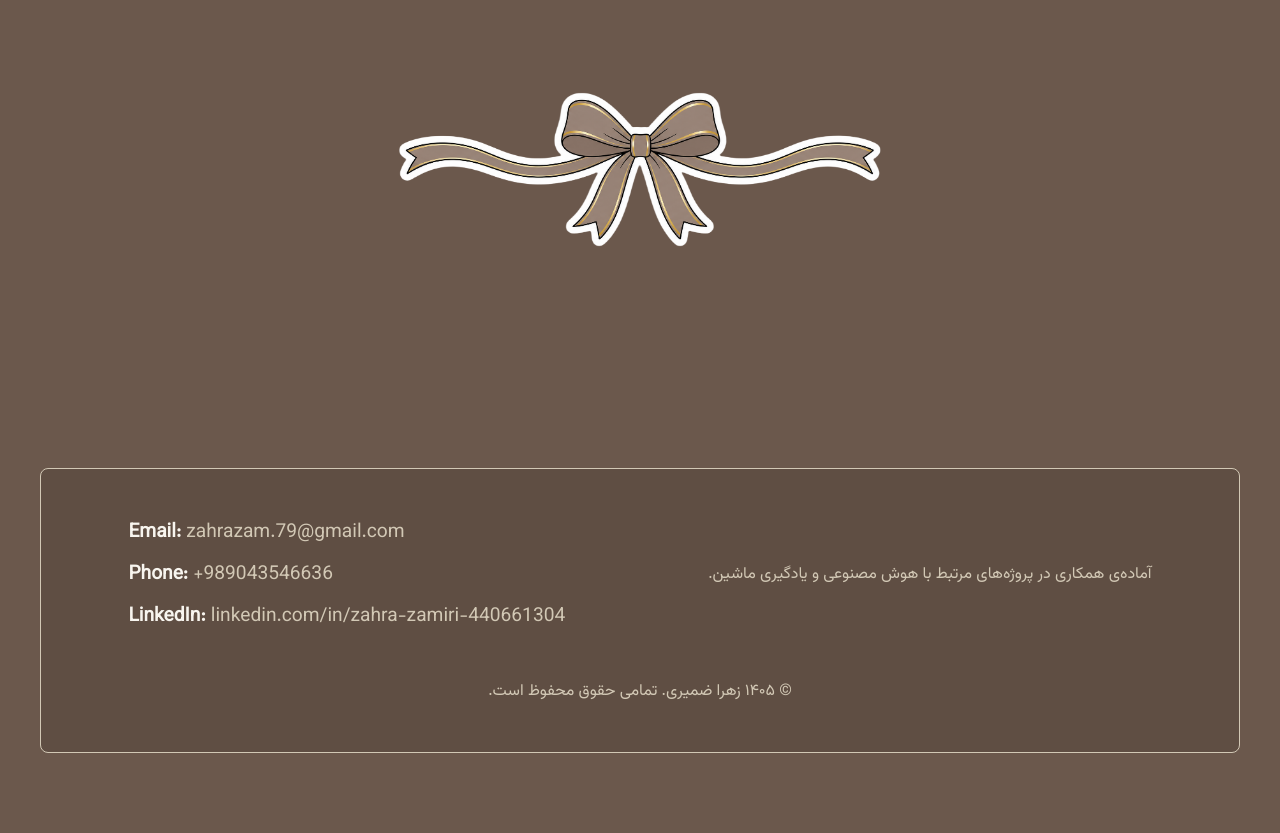
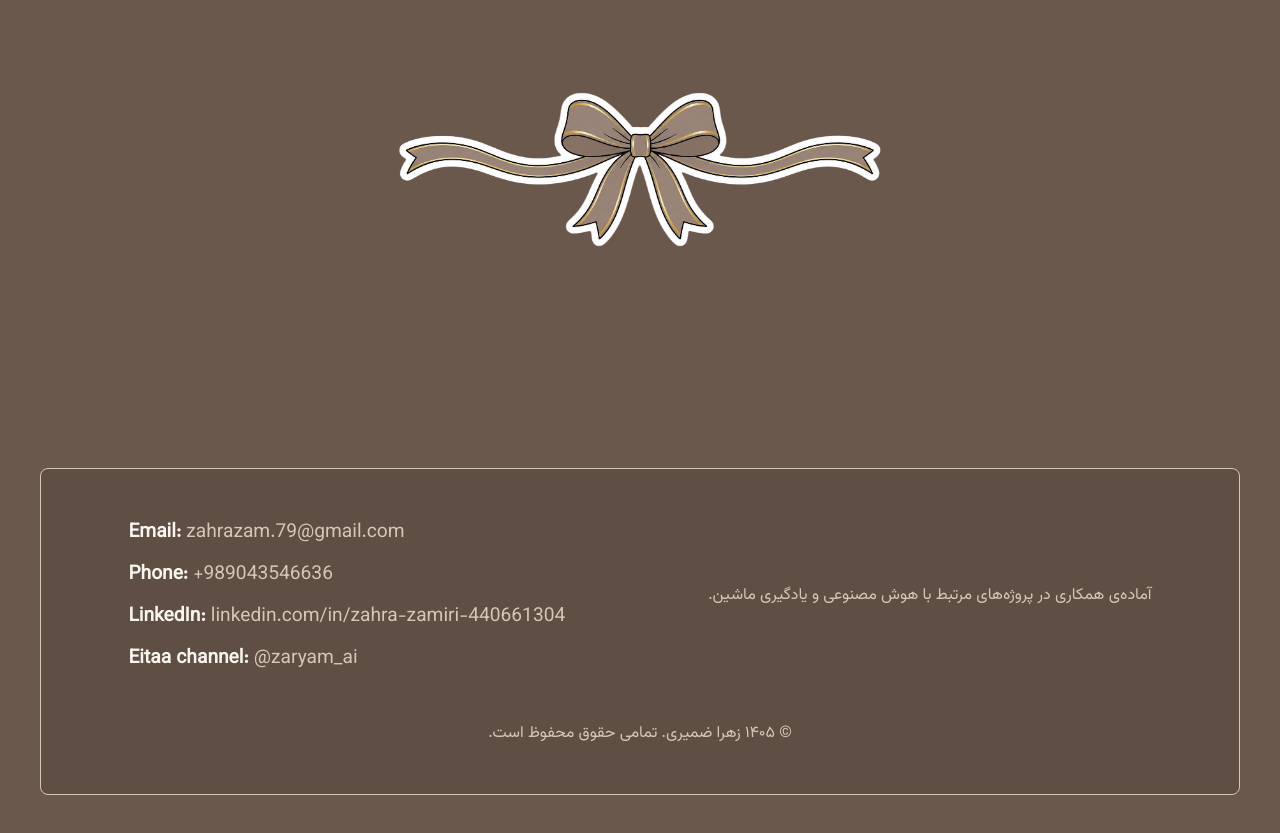
Before and after one commit to zahrazam/portfolio, a plain HTML site: page index.html in a window 1280 px wide. Shown: the part 7281-8114 px from the top of the page. Drawn offline with Linux system fonts and the light colour scheme; a web font is replaced by a local one.

Commit message:
adding eitaa channel link address to the footer of the weblog

```diff
--- a/index.html
+++ b/index.html
@@ -319,6 +319,14 @@
                             </a>
                         </p>
 
+                        <p>
+                            <strong>Eitaa channel:</strong>
+                            <a href="https://eitaa.com/zaryam_ai" target="_blank"
+                                rel="noopener noreferrer">
+                                @zaryam_ai
+                            </a>
+                        </p>
+
                     </div>
                 </div>
             </div>
```
